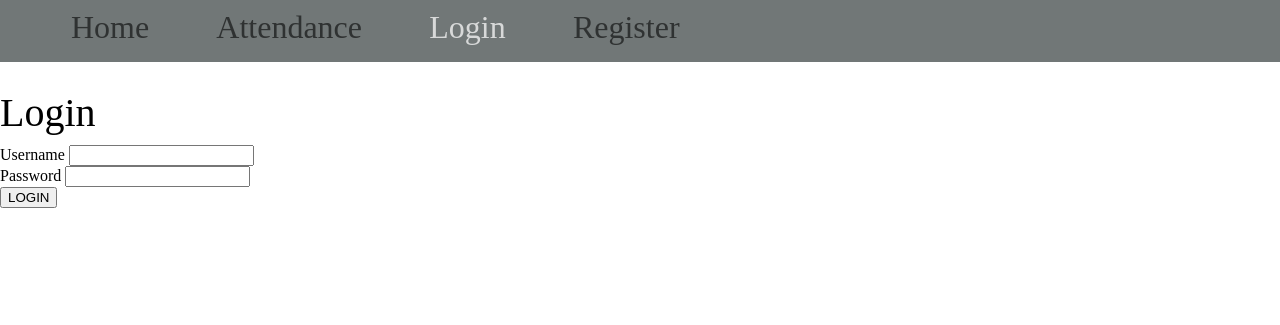
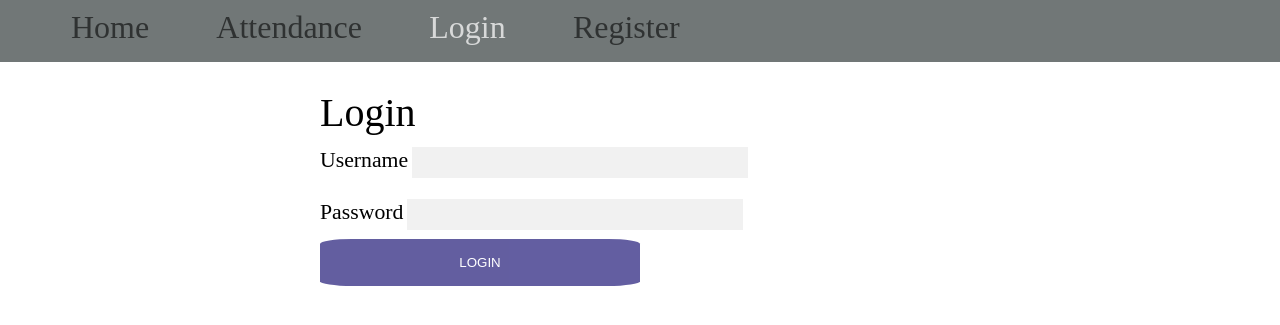
Before and after one commit to ac-arpan/Mess-Management, a Flask app: page /login in a window 1280 px wide. Shown: the top 325 px of the page. Run offline with Flask 2, Linux system fonts and the light colour scheme; some libraries are stand-ins or nearby versions.

Commit message:
Added Flask-wtf to login form

```diff
--- a/main.py
+++ b/main.py
@@ -1,9 +1,9 @@
 # This should be the main backend file.
-from flask import Flask,render_template,flash,redirect,url_for,session,logging,request
+from flask import Flask, render_template, flash, redirect, url_for, session, logging, request
 import os
 from werkzeug import secure_filename
 from flask_mysqldb import MySQL
-from wtforms import Form,StringField,TextAreaField,PasswordField,validators
+from wtforms import Form, StringField, TextAreaField, PasswordField, validators
 from passlib.hash import sha256_crypt
 from functools import wraps
 
@@ -11,30 +11,34 @@ app = Flask(__name__)
 app.secret_key = 'super-secret-key'
 
 
-#config MySQL
+# config MySQL
 app.config['MYSQL_HOST'] = 'localhost'
 app.config['MYSQL_USER'] = 'root'
 app.config['MYSQL_PASSWORD'] = ''
 app.config['MYSQL_DB'] = 'mess'
 app.config['MYSQL_CURSORCLASS'] = 'DictCursor'
 
-#initialize MySQL
+# initialize MySQL
 mysql = MySQL(app)
 
-#check if user is logged-in
+# check if user is logged-in
+
+
 def is_logged_in(f):
     @wraps(f)
-    def wrap(*args,**kwargs):
+    def wrap(*args, **kwargs):
         if 'logged_in' in session:
             return f(*args, **kwargs)
         else:
-            flash('Unauthorised, Please login','danger')
+            flash('Unauthorised, Please login', 'danger')
             return redirect(url_for('login'))
     return wrap
+
 
 @app.route('/')
 def index():
     return render_template('index.html')
+
 
 @app.route('/about')
 def about():
@@ -42,20 +46,27 @@ def about():
 
 # registration form made with flask-wtf
 
+
 class RegisterForm(Form):
-    name = StringField('Name',[validators.Length(min=1, max=50)])
-    username = StringField('Username',[validators.Length(min=4, max=25)])
-    email = StringField('Email',[validators.Length(min=6, max=50)])
-    password = PasswordField('Password',[
-            validators.DataRequired(),
-            validators.EqualTo('confirm',message='Password do not match')
-            ])
+    name = StringField('Name', [validators.Length(min=1, max=50)])
+    username = StringField('Username', [validators.Length(min=4, max=25)])
+    email = StringField('Email', [validators.Length(min=6, max=50)])
+    password = PasswordField('Password', [
+        validators.DataRequired(),
+        validators.EqualTo('confirm', message='Password do not match')
+    ])
     confirm = PasswordField('Confirm Password')
 
 
-@app.route('/register',methods=["GET","POST"])
+class LoginForm(Form):
+    username = StringField('Username',[validators.Length(min=4, max=25)])
+    password = PasswordField('Password', [validators.DataRequired()])
+
+
+@app.route('/register', methods=["GET", "POST"])
 def register():
-    form = RegisterForm(request.form)  # instance of the registration form(used in register.html)
+    # instance of the registration form(used in register.html)
+    form = RegisterForm(request.form)
     if 'logged_in' in session:
         flash("You Are Already Logged In Please Logout to Register Again")
     elif request.method == 'POST' and form.validate():
@@ -64,36 +75,36 @@ def register():
         username = form.username.data
         password = sha256_crypt.encrypt(str(form.password.data))
 
-        #create cursor
+        # create cursor
 
         cur = mysql.connection.cursor()
 
-        #execute query
+        # execute query
         cur.execute("INSERT INTO users(name,username,password,email) VALUES(%s, %s, %s, %s)",
-                    (name,username,password,email))
+                    (name, username, password, email))
 
-        #commit to db
+        # commit to db
         mysql.connection.commit()
 
-        #close connection
+        # close connection
         cur.close()
 
         flash('You are now registered and can login', 'success')
         return redirect(url_for('index'))
-    return render_template('register.html',form=form)
+    return render_template('register.html', form=form)
 
 
-@app.route('/login',methods=["GET","POST"])
+@app.route('/login', methods=["GET", "POST"])
 def login():
+    form = LoginForm(request.form)
     if request.method == "POST":
-        username = request.form['username']
-        password_candidate = request.form['password']
-
-        #create a cursor
+        username = form.username.data
+        password_candidate = form.password.data
+        # create a cursor
         cur = mysql.connection.cursor()
-
-        #get user by username
-        result = cur.execute("SELECT * from users WHERE username = %s", [username])
+        # get user by username
+        result = cur.execute(
+            "SELECT * from users WHERE username = %s", [username])
 
         if result > 0:
             data = cur.fetchone()
@@ -104,26 +115,28 @@ def login():
                 session['logged_in'] = True
                 session['username'] = username
 
-                flash('You are now logged in'+" " + str(name) ,'success')
+                flash('You are now logged in'+" " + str(name), 'success')
                 return redirect(url_for('index'))
 
             else:
                 error = "Invalid login credential"
-                return render_template('login.html',error = error)
+                return render_template('login.html', error=error)
 
             cur.close()
         else:
             error = "Username not found"
-            return render_template('login.html',error = error)
+            return render_template('login.html', error=error)
 
-    return render_template('login.html')
+    return render_template('login.html',form=form)
+
 
 @app.route('/logout')
 @is_logged_in            # user should be logged in to go to this route
 def logout():
     session.clear()
-    flash('You are now logged out','success')
+    flash('You are now logged out', 'success')
     return redirect(url_for('login'))
 
+
 if __name__ == '__main__':
-    app.run(host='127.0.0.1',port=5000,debug=True)
+    app.run(host='127.0.0.1', port=5000, debug=True)
--- a/static/reg.css
+++ b/static/reg.css
@@ -35,3 +35,12 @@ input[type=text], input[type=password],input[type=email]{
 .register-btn:hover {
     opacity:1;
   }
+  .login-name{
+      margin-bottom: 3%;
+  }
+  .login-pass{
+      margin-right: 0.05%;
+  }
+  #pass-field{
+      margin-right:5%;
+  }
--- a/templates/login.html
+++ b/templates/login.html
@@ -3,18 +3,23 @@
 <title>Login</title>
 {% endblock%}
 {% block body %}
+<div class="register">
     <h1>Login</h1>
 
     <form action="" method="POST">
-        <div class="form-group">
-            <label>Username</label>
-            <input type="text" name="username" class="form-control" value={{request.form.username}}>
+        <div class="login-name">
+            <label id="input-text">{{form.username.label}}</label>
+            {{form.username()}}
         </div>
 
-        <div class="form-group">
-                <label>Password</label>
-                <input type="password" name="password" class="form-control" value={{request.form.password}}>
+        <div>
+            <label id="input-text">{{form.password.label}}</label>
+            {{form.password()}}
         </div>
-        <button type="submit" class="btn btn-primary">LOGIN</button>
+        <button type="submit" class="register-btn">LOGIN</button>
     </form>
+</div>
 {% endblock %}
+{%block css%}
+<link rel="stylesheet" href={{url_for("static",filename="reg.css")}}>
+{%endblock%}
```
Also changed, not shown: 1 other file.
